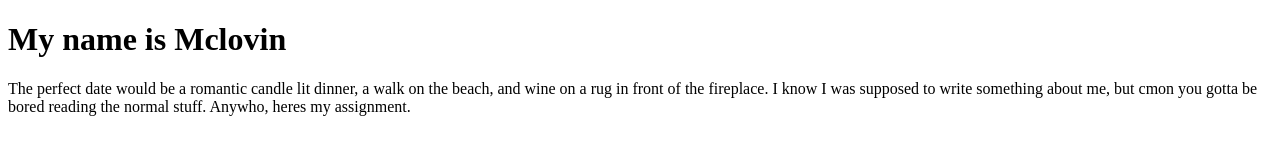
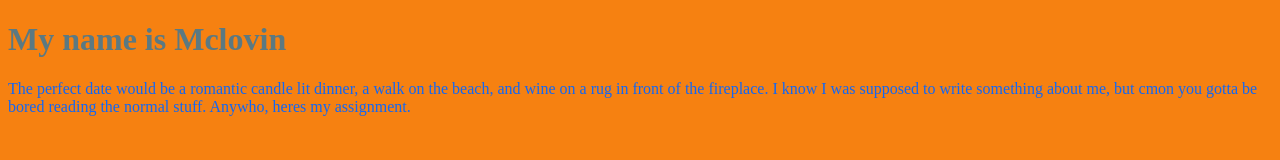
Before and after one commit to imtheflea/hello-world, a plain HTML site: page index.html in a window 1280 px wide. Drawn offline with Linux system fonts and the light colour scheme.

Commit message:
Add files via upload

```diff
--- a/index.html
+++ b/index.html
@@ -3,10 +3,16 @@
   <head>
 	<title>My Personal Introduction</title>
 	  <style>
-		body{background-color:EFF0E7;}
-		h1{color:978981;}
-		p{color:AA5948;}
-	  </style>
+            h1 {
+	      color: #5B7982;
+          }
+	    body {
+	      background-color: #f68111;
+	  }
+	    p {
+	      color: #1167f6;
+          }
+          </style>
   </head>
 	<body>
 	  <h1>My name is Mclovin</h1>
```
